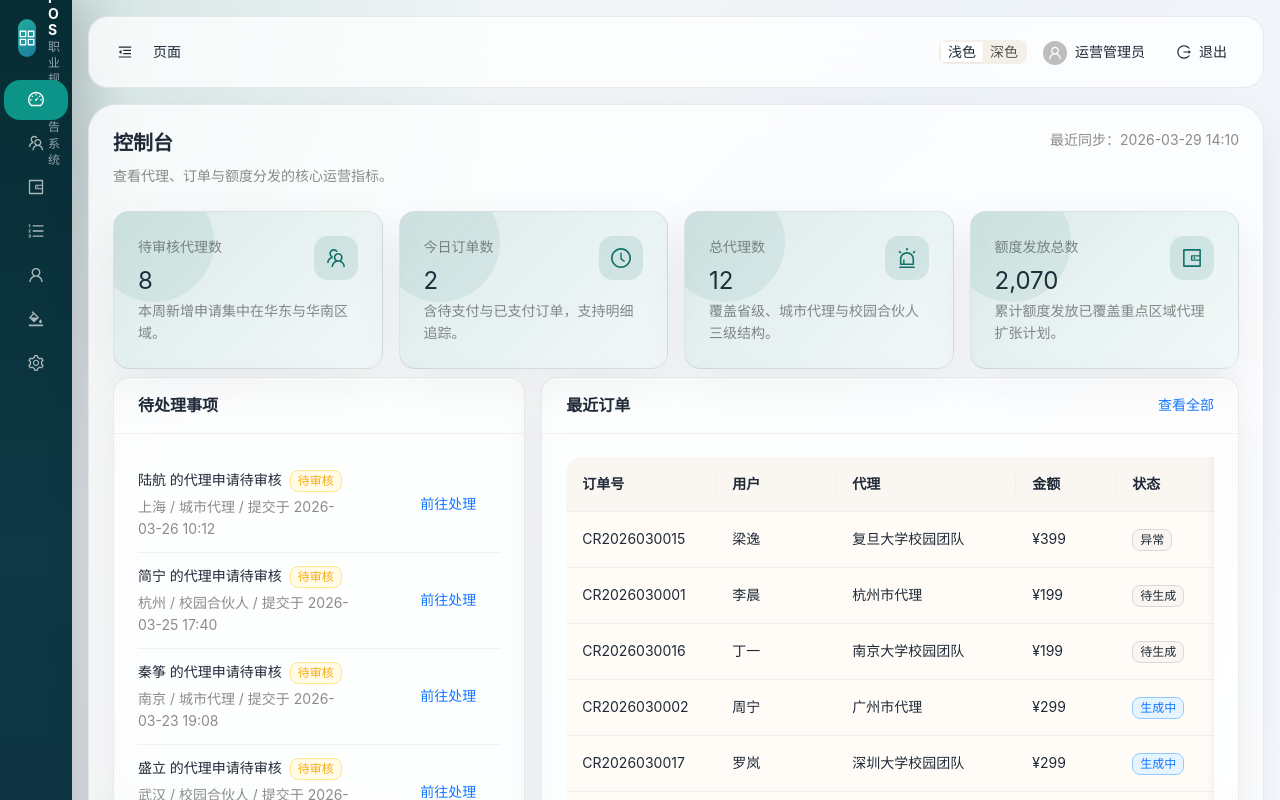
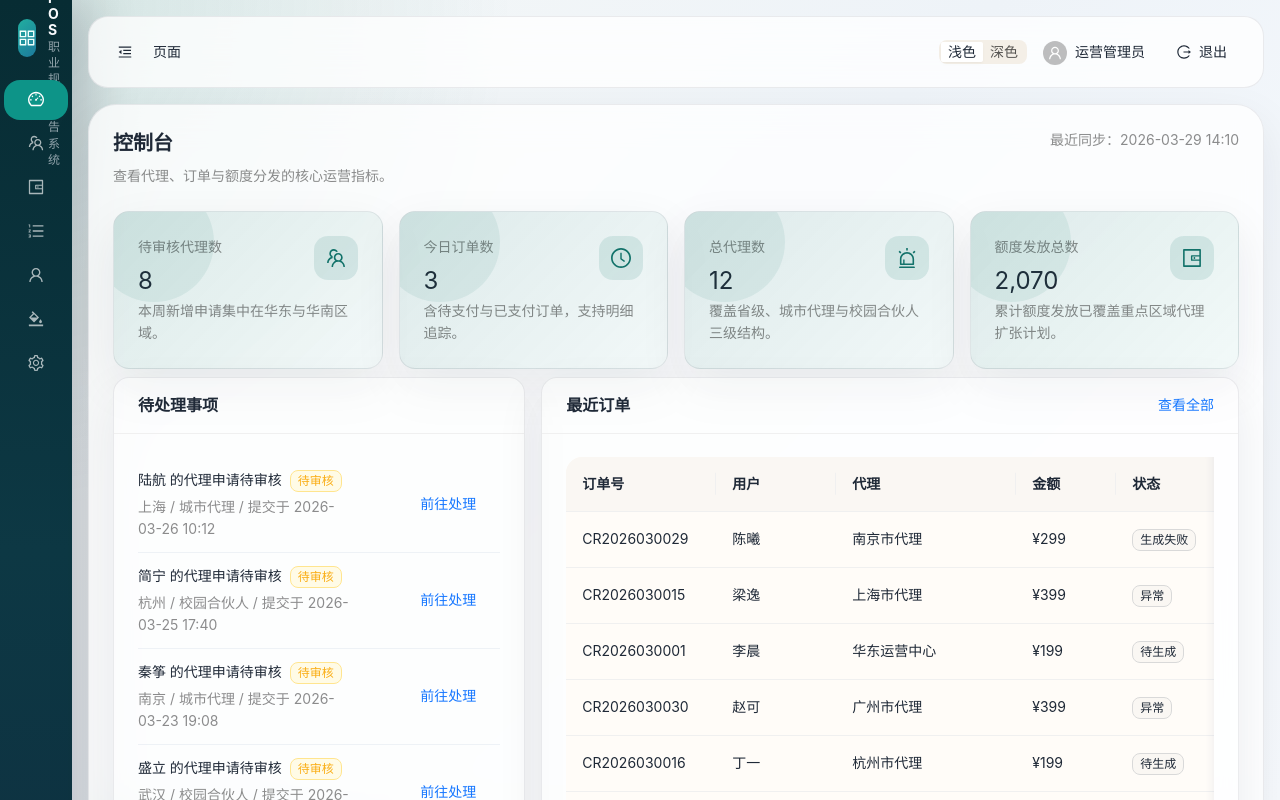
Before and after one commit to lemonca11/career-report-admin, a React (Vite) app: page / in a window 1280 px wide. Shown: the top 800 px of the page. Built offline with nearby package versions, Linux system fonts and the light colour scheme; sample sign-in values are in the browser's storage.

Commit message:
fix: 修复订单数据分配，确保每个代理都有订单记录

```diff
--- a/src/mock/orders.ts
+++ b/src/mock/orders.ts
@@ -8,9 +8,10 @@ const reportTypes = ['职业画像 + 岗位匹配', '升学与就业双通道分
 const careerGoals = ['互联网产品岗', '金融分析岗', '选调生 / 公职', '品牌与内容方向', '制造业管培生'];
 const industryTargets = ['互联网', '金融', '教育', '新能源', '消费品'];
 
-export const ordersMock: Order[] = Array.from({ length: 25 }, (_, index) => {
+export const ordersMock: Order[] = Array.from({ length: 30 }, (_, index) => {
   const user = usersMock[index % usersMock.length];
-  const agent = agentsMock[(index * 2 + 3) % agentsMock.length];
+  // 确保每个代理都有订单，按顺序分配
+  const agent = agentsMock[index % agentsMock.length];
   const status = statusCycle[index % statusCycle.length];
   const amount = index % 3 === 1 ? 299 : index % 3 === 2 ? 399 : 199;
   const createdDay = 29 - (index % 14);
```
